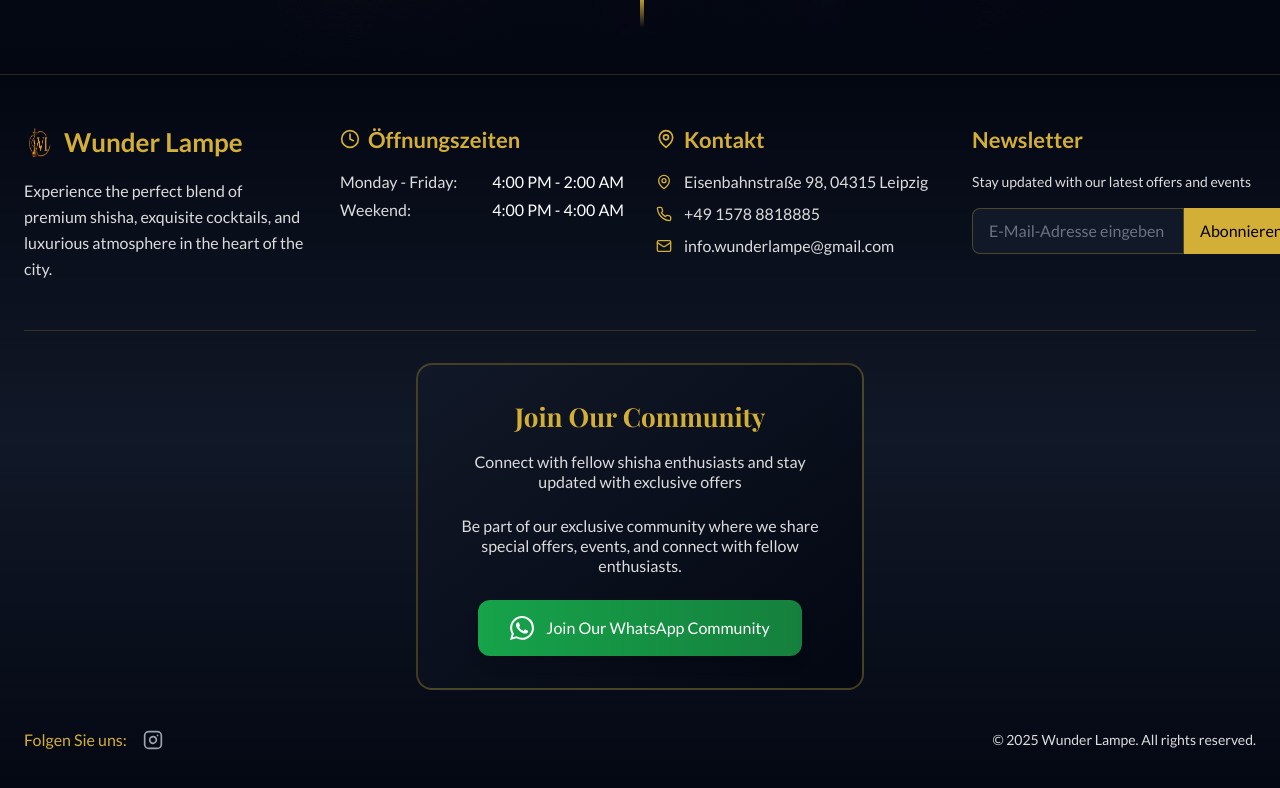
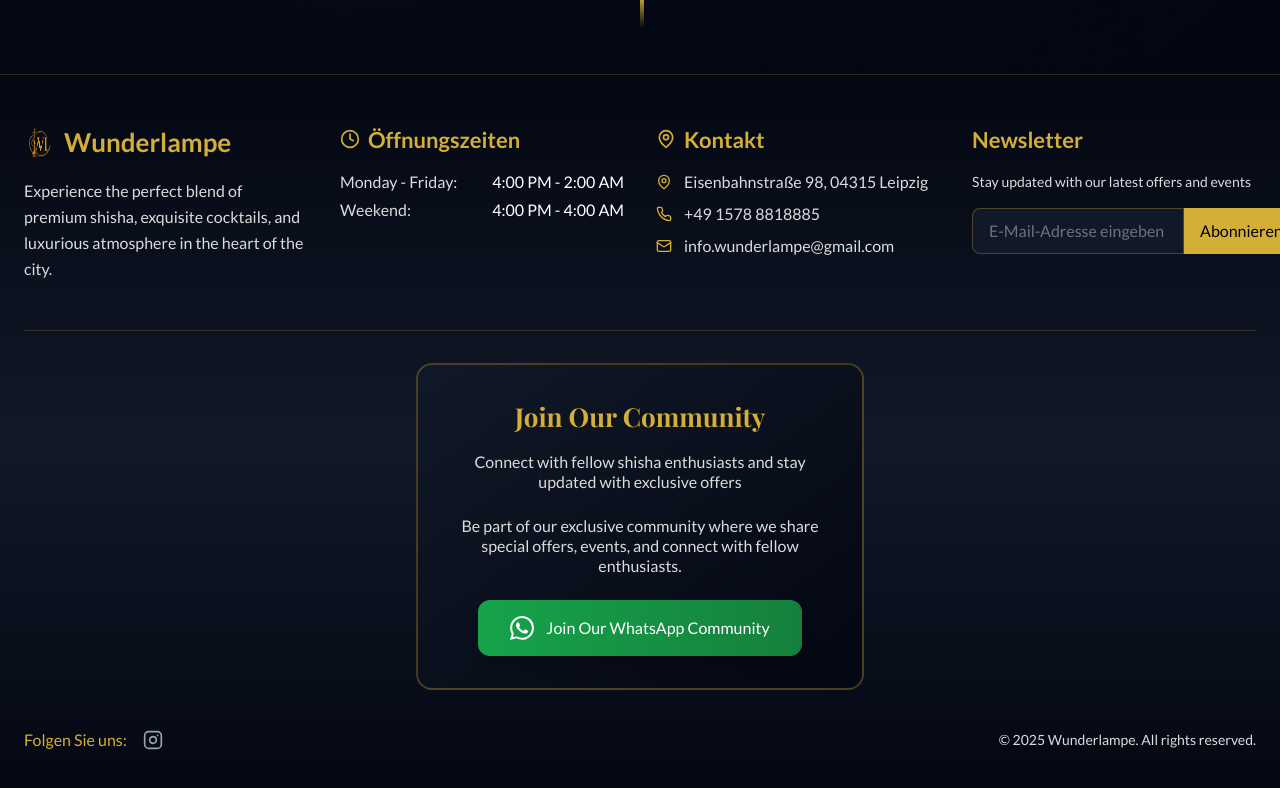
Before and after one commit to sparke0101/wunderlampe, a React (Vite) app: page / in a window 1280 px wide. Shown: the part 968-1756 px from the top of the page. Built offline with nearby package versions, Linux system fonts and the light colour scheme.

Commit message:
Change Wunder Lampe to Wunderlampe throughout the website

```diff
--- a/index.html
+++ b/index.html
@@ -4,11 +4,11 @@
     <meta charset="UTF-8" />
     <link rel="icon" type="image/svg+xml" href="/vite.svg" />
     <meta name="viewport" content="width=device-width, initial-scale=1.0" />
-    <title>Wunder Lampe - Luxury Shisha Bar</title>
+    <title>Wunderlampe - Luxury Shisha Bar</title>
     <link rel="preconnect" href="https://fonts.googleapis.com">
     <link rel="preconnect" href="https://fonts.gstatic.com" crossorigin>
     <link href="https://fonts.googleapis.com/css2?family=Playfair+Display:wght@400;500;600;700;800;900&family=Lato:wght@300;400;500;600;700&display=swap" rel="stylesheet">
-    <meta name="description" content="Experience the perfect blend of premium shisha, exquisite cocktails, and luxurious atmosphere at Wunder Lampe - Berlin's premier shisha bar.">
+    <meta name="description" content="Experience the perfect blend of premium shisha, exquisite cocktails, and luxurious atmosphere at Wunderlampe - Berlin's premier shisha bar.">
     <meta name="keywords" content="shisha bar, hookah lounge, cocktails, Berlin nightlife, premium shisha, luxury lounge">
   </head>
   <body>
--- a/src/components/Footer.tsx
+++ b/src/components/Footer.tsx
@@ -14,10 +14,10 @@ export default function Footer() {
             <div className="flex items-center space-x-2">
               <img
                 src="/1000134193-removebg-preview.png"
-                alt="Wunder Lampe Logo"
+                alt="Wunderlampe Logo"
                 className="w-6 h-6 sm:w-8 sm:h-8 brightness-110"
               />
-              <span className="text-xl sm:text-2xl font-bold text-gold">Wunder Lampe</span>
+              <span className="text-xl sm:text-2xl font-bold text-gold">Wunderlampe</span>
             </div>
             <p className="text-sm sm:text-base text-light-gray font-body leading-relaxed">
               Experience the perfect blend of premium shisha, exquisite cocktails, and luxurious atmosphere in the heart of the city.
@@ -126,7 +126,7 @@ export default function Footer() {
               </div>
             </div>
             <div className="text-light-gray font-body text-xs sm:text-sm">
-              © 2025 Wunder Lampe. All rights reserved.
+              © 2025 Wunderlampe. All rights reserved.
             </div>
           </div>
         </div>
--- a/src/components/Header.tsx
+++ b/src/components/Header.tsx
@@ -36,11 +36,11 @@ export default function Header({ currentPage, onPageChange }: HeaderProps) {
           >
             <img
               src="/1000134193-removebg-preview.png"
-              alt="Wunder Lampe Logo"
+              alt="Wunderlampe Logo"
               className="w-8 h-8 sm:w-10 sm:h-10 group-hover:brightness-125 transition-all duration-300"
             />
             <span className="text-xl sm:text-2xl font-display font-bold text-gold group-hover:text-soft-blue-white transition-colors duration-300">
-              Wunder Lampe
+              Wunderlampe
             </span>
           </div>
 
--- a/src/components/Hero.tsx
+++ b/src/components/Hero.tsx
@@ -30,7 +30,7 @@ export default function Hero({ onPageChange }: HeroProps) {
         <div className="mb-8">
           <img
             src="/1000134193-removebg-preview.png"
-            alt="Wunder Lampe Logo"
+            alt="Wunderlampe Logo"
             className="w-12 h-12 sm:w-16 sm:h-16 mx-auto mb-4 animate-pulse brightness-110"
           />
           <h1 className="text-4xl sm:text-5xl md:text-6xl lg:text-7xl font-display font-bold text-gold mb-4 animate-fade-in leading-tight">
--- a/src/components/LoadingSpinner.tsx
+++ b/src/components/LoadingSpinner.tsx
@@ -7,12 +7,12 @@ export default function LoadingSpinner() {
         <div className="relative">
           <img
             src="/1000134193-removebg-preview.png"
-            alt="Wunder Lampe Logo"
+            alt="Wunderlampe Logo"
             className="w-12 h-12 sm:w-16 sm:h-16 mx-auto mb-4 animate-pulse brightness-110"
           />
           <div className="absolute inset-0 rounded-full border-4 border-gold/20 border-t-gold animate-spin"></div>
         </div>
-        <h2 className="text-xl sm:text-2xl font-display font-bold text-gold mb-2">Wunder Lampe</h2>
+        <h2 className="text-xl sm:text-2xl font-display font-bold text-gold mb-2">Wunderlampe</h2>
         <p className="text-sm sm:text-base text-light-gray font-body">Loading your experience...</p>
       </div>
     </div>
--- a/src/contexts/LanguageContext.tsx
+++ b/src/contexts/LanguageContext.tsx
@@ -20,7 +20,7 @@ const translations = {
     contact: 'Kontakt',
 
     // Hero Section
-    heroTitle: 'Wunder Lampe',
+    heroTitle: 'Wunderlampe',
     heroTagline: 'Wo Rauch auf Raffinesse trifft',
     heroDescription: 'Erleben Sie die perfekte Mischung aus Premium-Shisha, exquisiten Cocktails und luxuriöser Atmosphäre',
 
@@ -58,7 +58,7 @@ const translations = {
     contact: 'Contact',
 
     // Hero Section
-    heroTitle: 'Wunder Lampe',
+    heroTitle: 'Wunderlampe',
     heroTagline: 'Where Smoke Meets Sophistication',
     heroDescription: 'Experience the perfect blend of premium shisha, exquisite cocktails, and luxurious atmosphere',
 
--- a/src/pages/ReservationPage.tsx
+++ b/src/pages/ReservationPage.tsx
@@ -89,7 +89,7 @@ export default function ReservationPage() {
             {t('makeReservation')}
           </h2>
           <p className="text-base sm:text-lg md:text-xl text-light-gray font-body max-w-2xl mx-auto px-2">
-            Reserve your table for an unforgettable evening at Wunder Lampe
+            Reserve your table for an unforgettable evening at Wunderlampe
           </p>
         </div>
 
```
Also changed, not shown: 2 other files (tests, documents, lock files or other folders).
